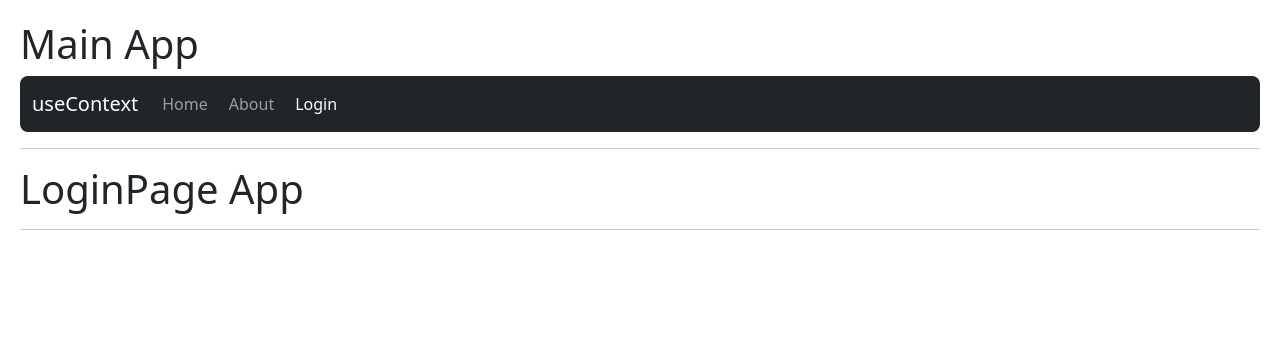
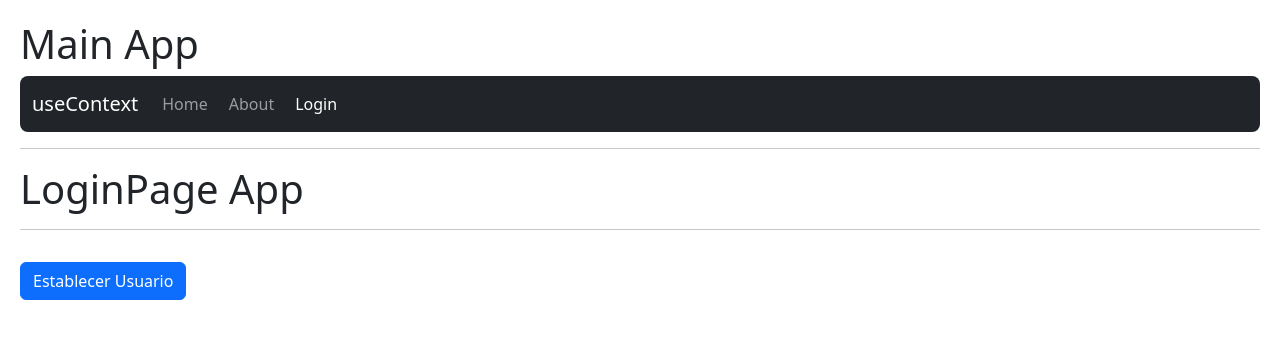
Before and after one commit to quintupil/react-cero-a-expert, a React (Vite) app in the folder 05-hook-app/: page /login in a window 1280 px wide. Shown: the top 338 px of the page. Built offline with nearby package versions, Linux system fonts and the light colour scheme.

Commit message:
162. useContext

```diff
--- a/05-hook-app/src/09-useContext/HomePage.jsx
+++ b/05-hook-app/src/09-useContext/HomePage.jsx
@@ -1,9 +1,17 @@
+import { useContext } from "react"
+import { UserContext } from "./context/UserContext";
 
 export const HomePage = () => {
+
+  const { user } = useContext( UserContext );
+
   return (
     <>
-        <h1>HomePage App</h1>
+        <h1>HomePage App <small>{user?.name}</small></h1>
         <hr />
+        <pre>
+          { JSON.stringify(user, null, 3) }
+        </pre>
     </>
   )
 }
--- a/05-hook-app/src/09-useContext/LoginPage.jsx
+++ b/05-hook-app/src/09-useContext/LoginPage.jsx
@@ -1,9 +1,23 @@
+import { useContext } from "react"
+import { UserContext } from "./context/UserContext";
 
 export const LoginPage = () => {
+
+  const { user, setUser } = useContext( UserContext );
+
   return (
     <>
         <h1>LoginPage App</h1>
         <hr />
+        <pre>
+          {JSON.stringify(user, null, 3)}
+        </pre>
+
+        <button
+          className="btn btn-primary"
+          onClick={() => setUser({ is:123, name:'Carlos', email:'carlos.garcia@gmail.com'})}>
+          Establecer Usuario
+        </button>
     </>
   )
 }
--- a/05-hook-app/src/09-useContext/context/UserProvider.jsx
+++ b/05-hook-app/src/09-useContext/context/UserProvider.jsx
@@ -1,15 +1,18 @@
+import { useState } from 'react';
 import { UserContext } from './UserContext';
 
-const user = {
-    id: '123',
-    name: 'Carlos García',
-    email: 'carlos.garcia@gmail.com'
-}
+// const user = {
+//     id: '123',
+//     name: 'Carlos García',
+//     email: 'carlos.garcia@gmail.com'
+// }
 
 export const UserProvider = ({children}) => {
-  return (
-    <UserContext.Provider value={{hola:'Mundo', user: user}}>
-        { children }
-    </UserContext.Provider>
-  )
+    const [user, setUser] =  useState();
+
+    return (
+        <UserContext.Provider value={{ user, setUser }}>
+            { children }
+        </UserContext.Provider>
+    )
 }
```
